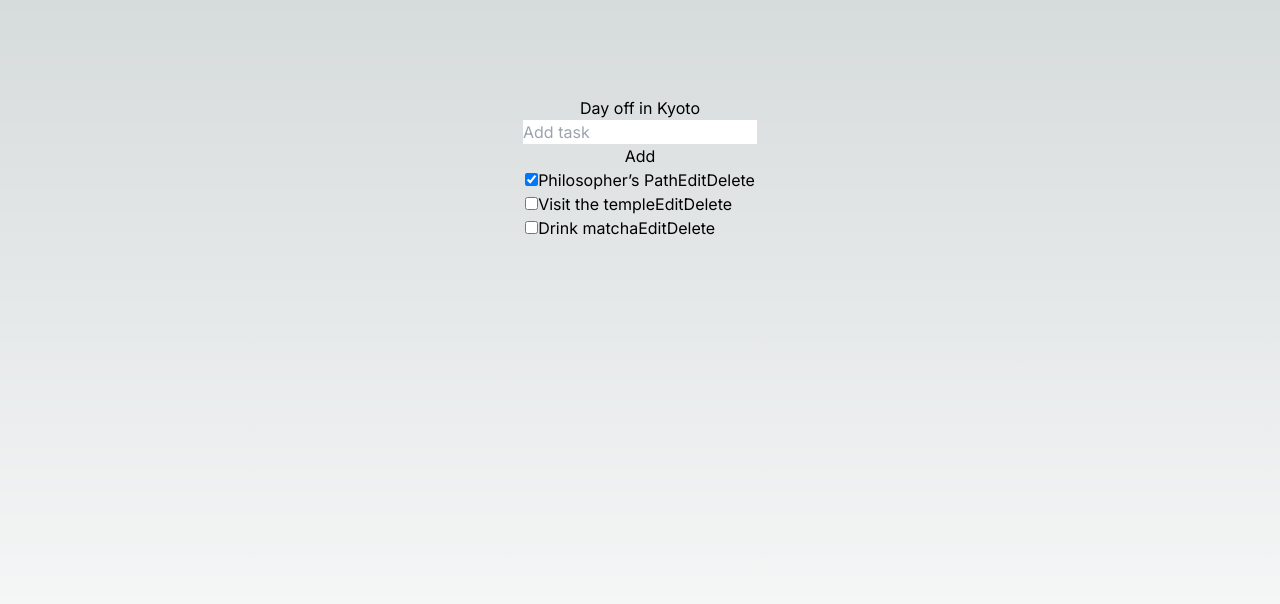
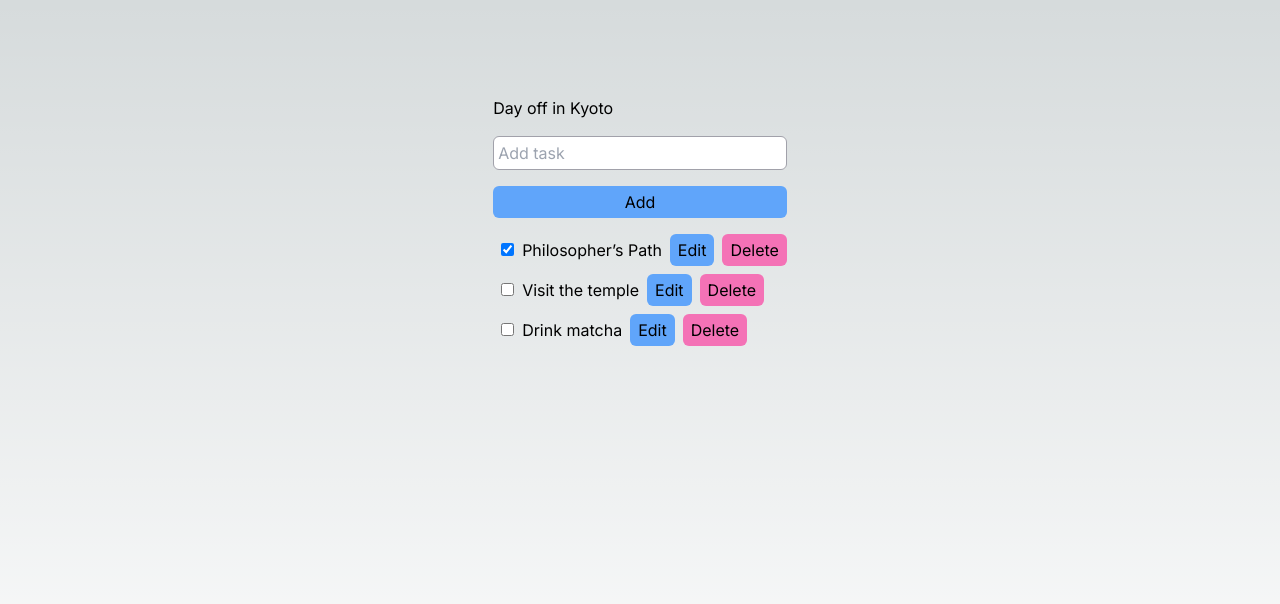
Before and after one commit to zmzlois/reprod-only, a Next.js app: page / in a window 1280 px wide. Shown: the top 604 px of the page. Built offline with nearby package versions, Linux system fonts and the light colour scheme.

Commit message:
reducer and context init

```diff
--- a/src/reducer-context/AddTask.tsx
+++ b/src/reducer-context/AddTask.tsx
@@ -1,19 +1,29 @@
 "use client"
 
-import { useState } from 'react';
+import { useState, useContext } from 'react';
+import {TaskDispatchContext, TasksContext} from './TasksContext';
 
-export default function AddTask({ onAddTask }) {
+export default function AddTask() {
     const [text, setText] = useState('');
+    const tasks = useContext(TasksContext)
+    const dispatch = useContext(TaskDispatchContext);
     return (
         <>
             <input
                 placeholder="Add task"
+                className={"border border-zinc-400 text-zinc-900 rounded-md p-1"}
                 value={text}
                 onChange={e => setText(e.target.value)}
             />
-            <button onClick={() => {
+            <button
+                className={"bg-blue-400 py-1 px-2 rounded-md"}
+                onClick={() => {
                 setText('');
-                onAddTask(text);
+                dispatch({
+                    type: "added",
+                    id: tasks.length++,
+                    text: text,
+                })
             }}>Add</button>
         </>
     )
--- a/src/reducer-context/TaskList.tsx
+++ b/src/reducer-context/TaskList.tsx
@@ -1,18 +1,15 @@
-import { useState } from 'react';
+import { useState, useContext } from 'react';
+import { TaskDispatchContext, TasksContext } from './TasksContext';
 
-export default function TaskList({
-                                     tasks,
-                                     onChangeTask,
-                                     onDeleteTask
-                                 }) {
+export default function TaskList() {
+    const tasks = useContext(TasksContext)
     return (
-        <ul>
+        <ul className={"gap-2 flex flex-col"}>
             {tasks.map(task => (
-                <li key={task.id}>
+                <li key={task.id} >
                     <Task
                         task={task}
-                        onChange={onChangeTask}
-                        onDelete={onDeleteTask}
+
                     />
                 </li>
             ))}
@@ -20,8 +17,9 @@ export default function TaskList({
     );
 }
 
-function Task({ task, onChange, onDelete }) {
+function Task({ task }) {
     const [isEditing, setIsEditing] = useState(false);
+    const dispatch = useContext(TaskDispatchContext);
     let taskContent;
     if (isEditing) {
         taskContent = (
@@ -29,10 +27,13 @@ function Task({ task, onChange, onDelete }) {
                 <input
                     value={task.text}
                     onChange={e => {
-                        onChange({
-                            ...task,
-                            text: e.target.value
-                        });
+                       dispatch({
+                           type: "changed",
+                            task: {
+                                 ...task,
+                                 text: e.target.value
+                            }
+                       })
                     }} />
                 <button onClick={() => setIsEditing(false)}>
                     Save
@@ -43,7 +44,9 @@ function Task({ task, onChange, onDelete }) {
         taskContent = (
             <>
                 {task.text}
-                <button onClick={() => setIsEditing(true)}>
+                <button
+                    className={"bg-blue-400 py-1 px-2 mx-2 rounded-md"}
+                    onClick={() => setIsEditing(true)}>
                     Edit
                 </button>
             </>
@@ -53,16 +56,27 @@ function Task({ task, onChange, onDelete }) {
         <label>
             <input
                 type="checkbox"
+                className={"mx-2"}
                 checked={task.done}
                 onChange={e => {
-                    onChange({
-                        ...task,
-                        done: e.target.checked
-                    });
+                   dispatch({
+                       type: "changed",
+                        task: {
+                             ...task,
+                             done: e.target.checked
+                        }
+                   })
                 }}
             />
             {taskContent}
-            <button onClick={() => onDelete(task.id)}>
+            <button
+                className={"bg-pink-400 py-1 px-2 rounded-md"}
+                onClick={() => {
+                dispatch({
+                    type: "deleted",
+                    id: task.id
+                })
+                }}>
                 Delete
             </button>
         </label>
--- /dev/null
+++ b/src/reducer-context/TasksContext.tsx
@@ -0,0 +1,6 @@
+"use client"
+import { createContext } from 'react';
+import type { Dispatch} from "react";
+
+export const TasksContext = createContext([])
+export const TaskDispatchContext = createContext<Dispatch<any>>(() => null)
--- a/src/reducer-context/page.tsx
+++ b/src/reducer-context/page.tsx
@@ -3,6 +3,7 @@
 import { useReducer } from 'react';
 import AddTask from './AddTask';
 import TaskList from './TaskList';
+import { TasksContext, TaskDispatchContext } from "@/reducer-context/TasksContext";
 
 export default function TaskApp() {
     const [tasks, dispatch] = useReducer(
@@ -33,17 +34,20 @@ export default function TaskApp() {
     }
 
     return (
-        <>
-            <h1>Day off in Kyoto</h1>
-            <AddTask
-                onAddTask={handleAddTask}
-            />
-            <TaskList
-                tasks={tasks}
-                onChangeTask={handleChangeTask}
-                onDeleteTask={handleDeleteTask}
-            />
-        </>
+        <TasksContext.Provider value={tasks}>
+            <TaskDispatchContext.Provider value={dispatch}>
+                <div className={"flex flex-col gap-4"}>
+                    <h1>Day off in Kyoto</h1>
+                    <AddTask
+
+                    />
+                    <TaskList
+
+                    />
+                </div>
+            </TaskDispatchContext.Provider>
+        </TasksContext.Provider>
+
     );
 }
 
```
